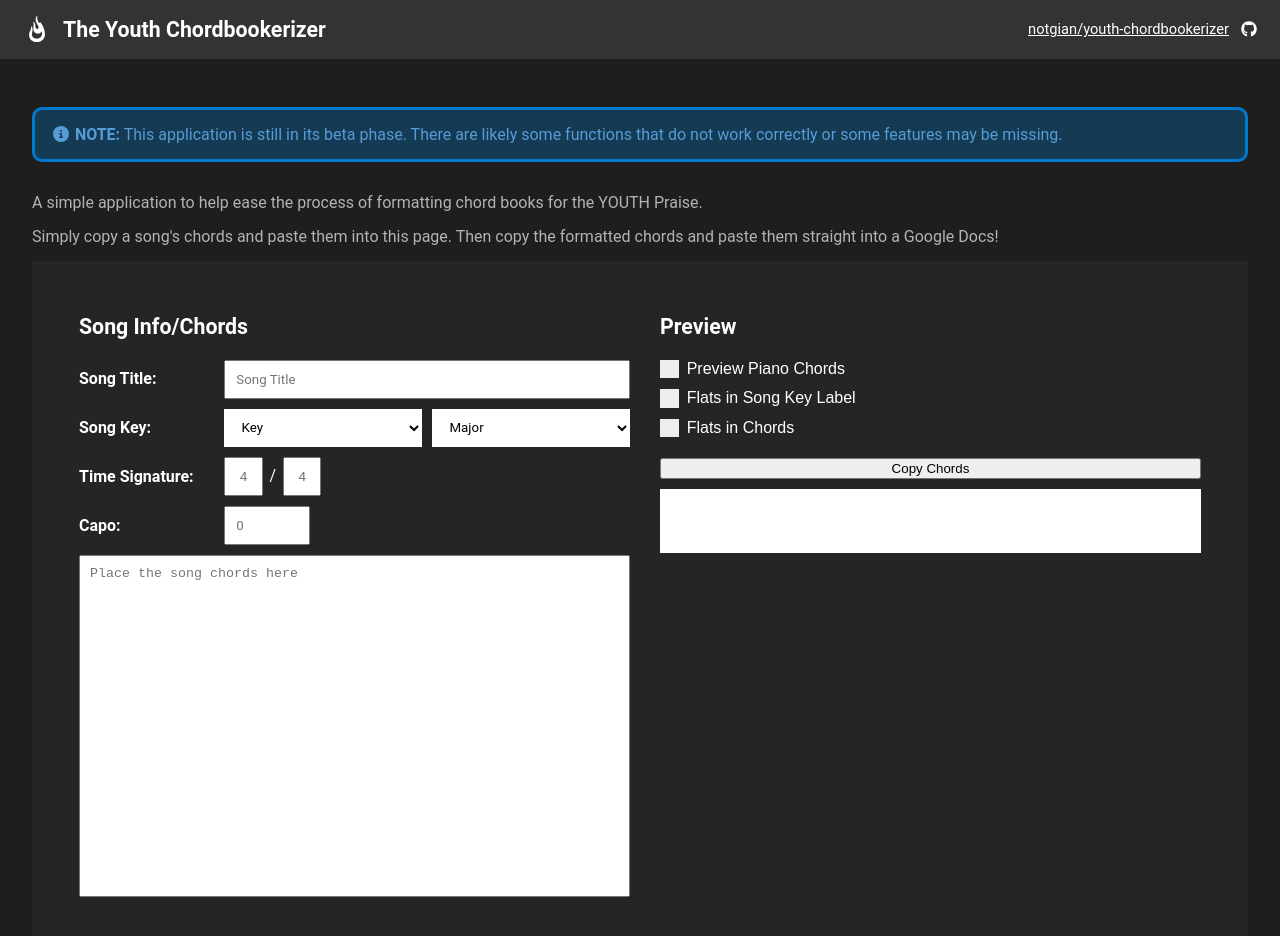
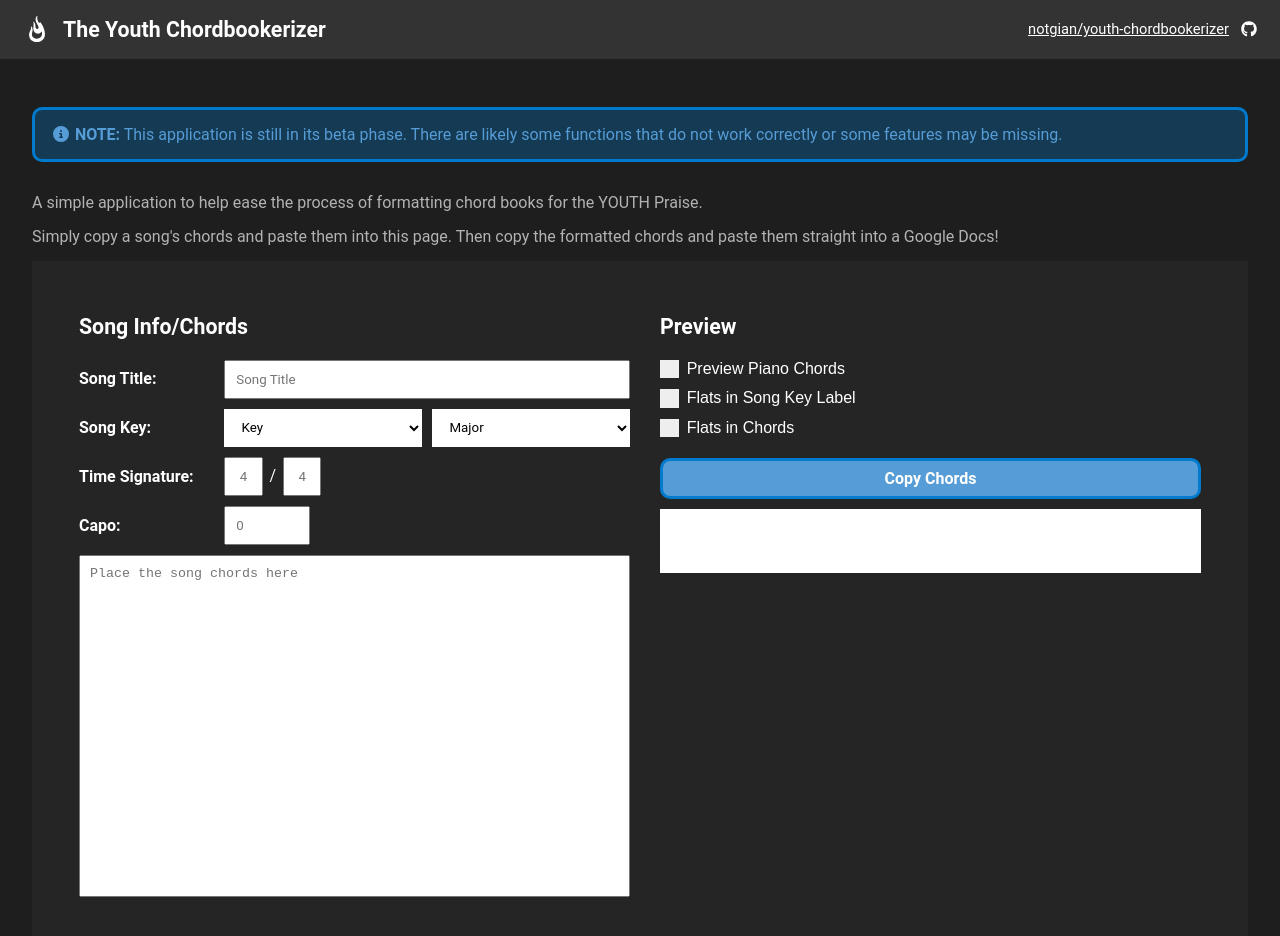
Before and after one commit to notgian/youth-chordbookerizer, a React app: page / in a window 1280 px wide. Shown: the top 936 px of the page. Built offline with nearby package versions, Linux system fonts and the light colour scheme; the HTML template or start-up script is replaced by a standard one.

Commit message:
feat: added styles to the copy chords button

```diff
--- a/src/App.css
+++ b/src/App.css
@@ -7,6 +7,7 @@
 
     --accent-main: #007ACC;
     --accent-light: #569CD6;
+    --accent-light-darker: #4291D1;
 
     /* --font-primary: Inter, Avenir, Helvetica, Arial, sans-serif; */
     --font-primary: Roboto;
@@ -292,19 +293,16 @@ header .header-gh-icon {
     background-color: var(--accent-light);
 }
 
-/* Create the checkmark/indicator (hidden when not checked) */
 .checkmark:after {
     content: "";
     position: absolute;
     display: none;
 }
 
-/* Show the checkmark when checked */
 .checkbox-container input:checked ~ .checkmark:after {
     display: block;
 }
 
-/* Style the checkmark/indicator */
 .checkbox-container .checkmark:after {
     left: 4pt;
     width: 4pt;
@@ -314,6 +312,28 @@ header .header-gh-icon {
     -webkit-transform: rotate(45deg);
     -ms-transform: rotate(45deg);
     transform: rotate(45deg);
+}
+
+.copy-preview-button {
+    font-family: var(--font-primary);
+    font-weight: bold;
+    font-size: 12pt;
+    padding: 6pt;
+    cursor: pointer;
+    color:var(--text-primary);
+    background-color: var(--accent-light);
+    border: var(--accent-main) 3px solid;
+    border-radius: 10px;
+}
+
+.copy-preview-button:hover {
+    background-color: var(--accent-light-darker);
+}
+
+.copy-preview-button:active {
+    border: var(--accent-main) 3px inset;
+    color: #eee;
+    background-color: var(--accent-light-darker);
 }
 
 .output-preview {
--- a/src/OutputArea.tsx
+++ b/src/OutputArea.tsx
@@ -259,7 +259,6 @@ const OutputArea = () => {
                     <span className="checkmark"></span>
                 </label>
 
-
                 <label className="checkbox-container">
                     Flats in Chords
                     <input
@@ -272,7 +271,11 @@ const OutputArea = () => {
 
             </span>
 
-            <button onClick={handleCopyPreview}>Copy Chords</button>
+            <button
+                className="copy-preview-button"
+                onClick={handleCopyPreview}
+            >Copy Chords</button>
+
             <span className="output-preview" ref={previewRef}>
                 { renderPreview() }
             </span>
```
